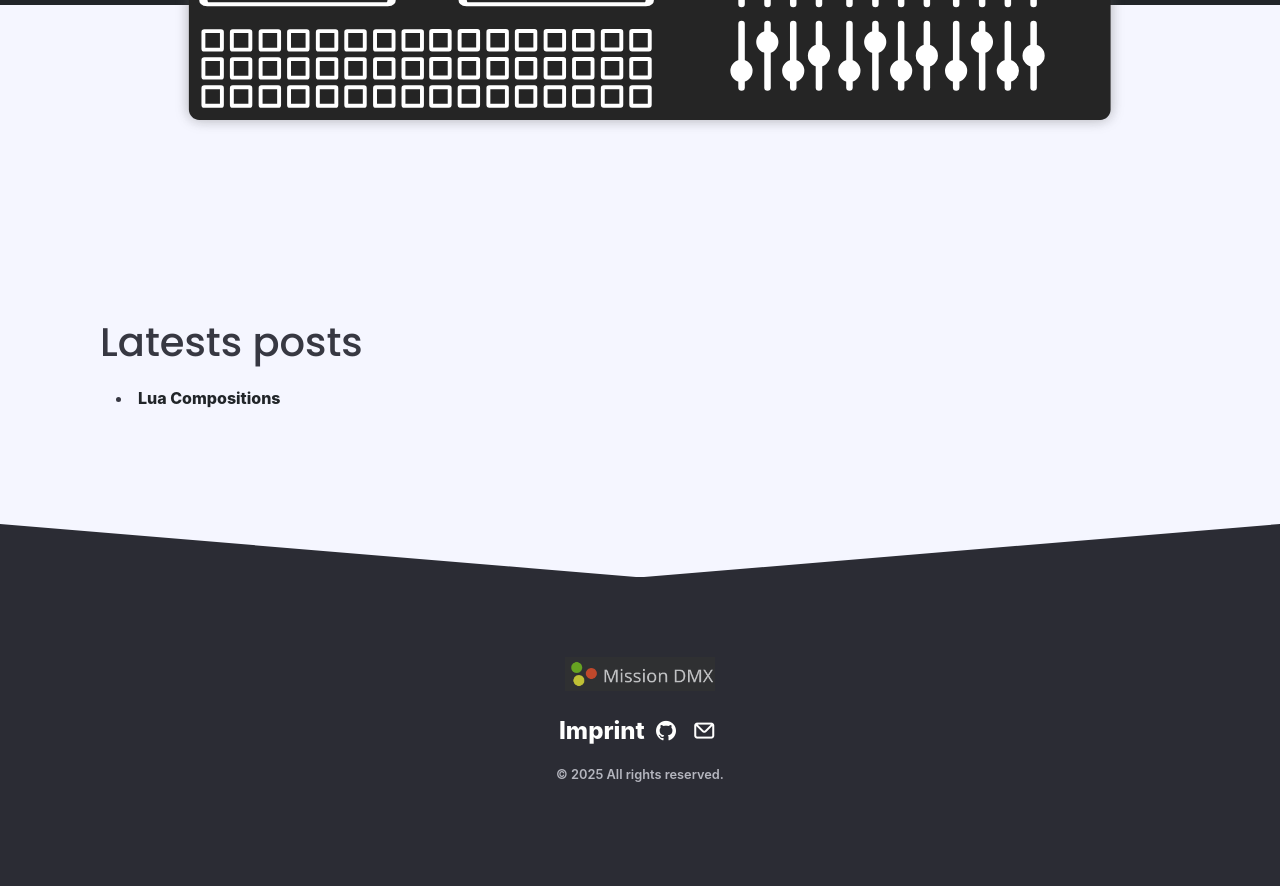
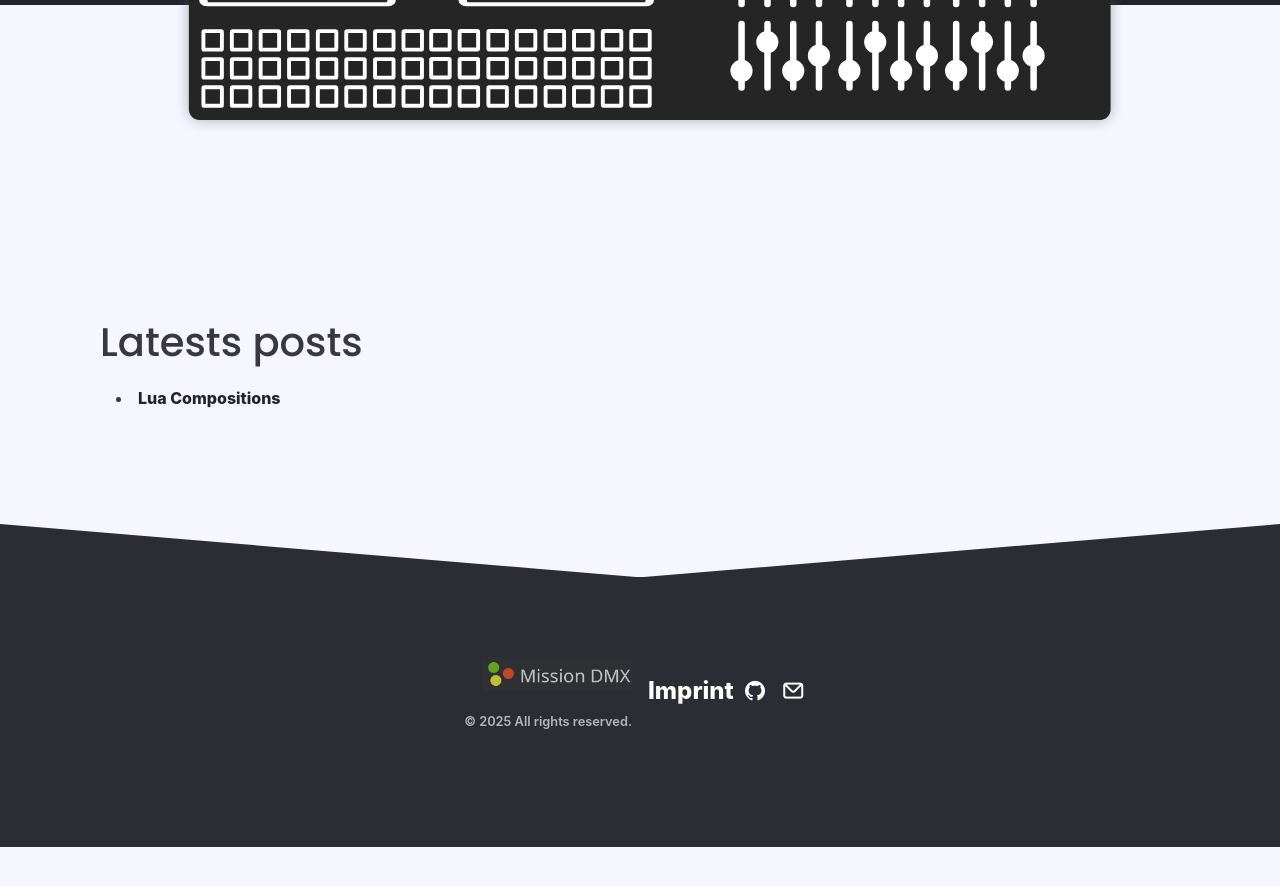
Before and after one commit to Mission-DMX/Docs, a Jekyll site: the page built from website/index.markdown, in a window 1280 px wide and 900 px high, scrolled down 703 px. Shown: the top 886 px of the window. Built offline with Jekyll 4.4.1, drawn with Linux system fonts in a browser that asks for light colours; nearby versions of some CDN libraries; some web fonts are replaced; after the commit the page ends 1550 px from its top, so only the background shows below that.

```diff
--- a/website/_includes/footer.html
+++ b/website/_includes/footer.html
@@ -2,9 +2,12 @@
 <section class="container-full footer">
   <svg id="anglesvg" viewBox="0 0 1440 60" xmlns="http://www.w3.org/2000/svg"><path d="M720 60l720-60H0z" fill="#f5f6ff" /></svg>
   <div class="container grid-xl footer-contents mb-0">
-    <div class="columns text-center">
-      <div class="column col-12">
+    <div class="columns">
+      <div class="column col-6 text-right">
         <img style="max-width: 10%; min-width: 150px; opacity: 0.7;" src="{{ site.baseurl }}/assets/{{ site.brand_logo }}"/>
+	<p>© 20{{ site.time | date: '%y' }} All rights reserved.</p>
+      </div>
+      <div class="column col-6 text-left">
         <div class="footer-social my-4">
             {% if site.twitter_username == null %}
             {% else %}
```
Also changed, not shown: other parts of website/_includes/footer.html (+0 -1 lines), Editor/CLI/Connect-Command.md (+2 -0 lines).
